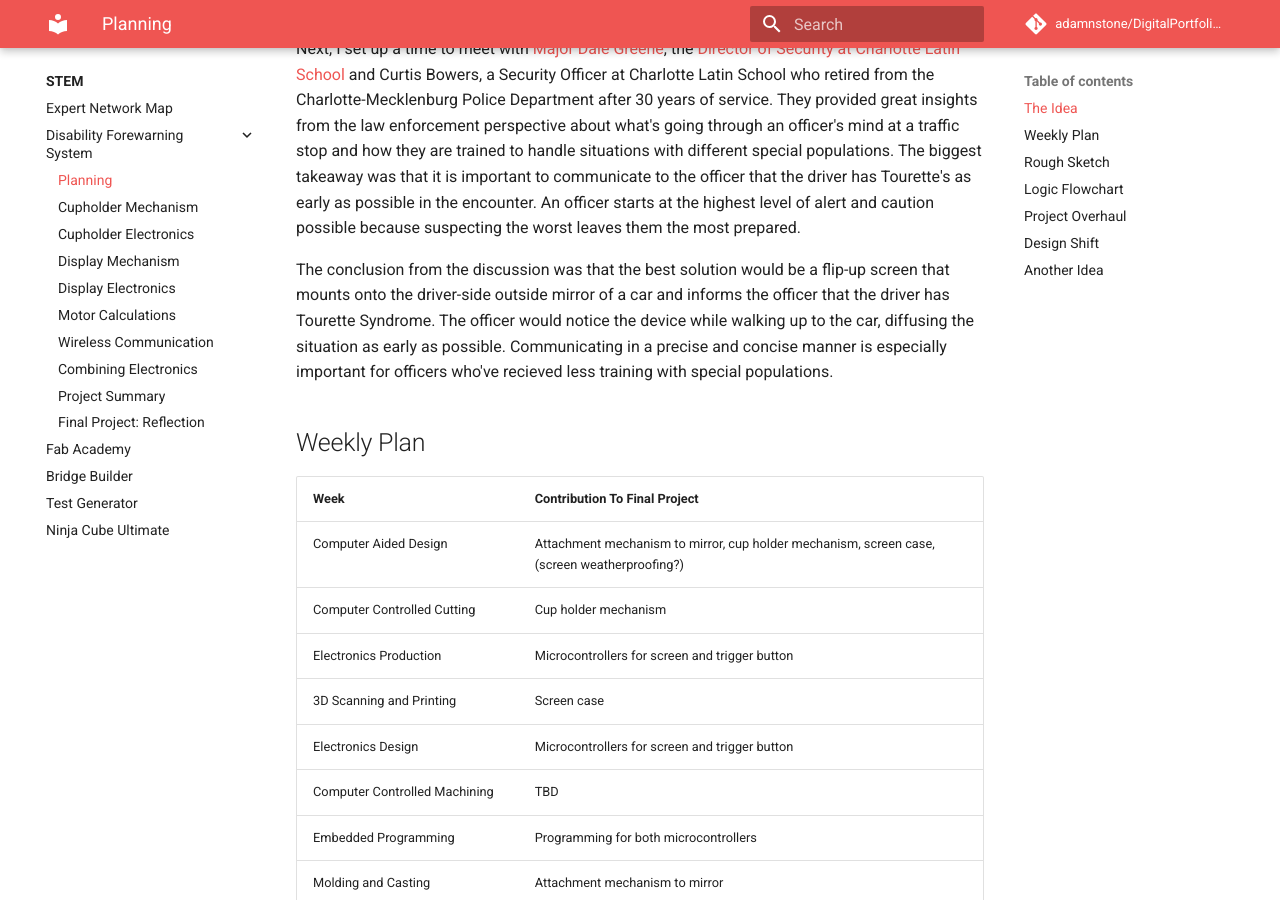
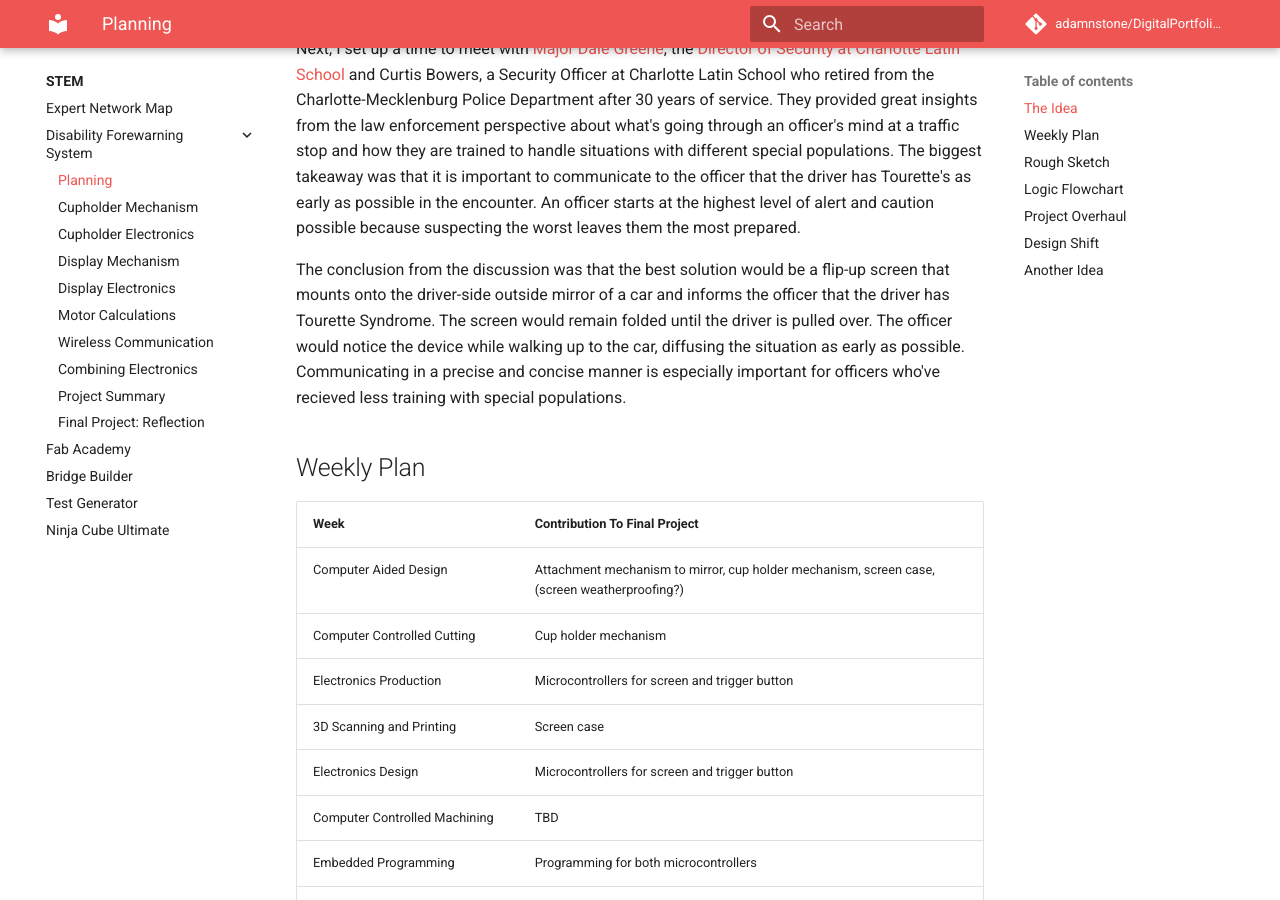
Before and after one commit to adamnstone/DigitalPortfolioWebsite, an MkDocs documentation site: the page built from docs/stem/disability-forewarning-system/final-project-planning.md, in a window 1280 px wide and 900 px high, scrolled down 1143 px. Built offline with MkDocs 1.6.1 and Material for MkDocs 9.7.7, drawn with Linux system fonts in a browser that asks for light colours; comment, search, counter and statistics services are not loaded; some of the changed text lies outside the part shown.

Commit message:
mermaid2 fixed (logic flochart final-rpoject-planning.md

```diff
--- a/docs/stem/disability-forewarning-system/final-project-planning.md
+++ b/docs/stem/disability-forewarning-system/final-project-planning.md
@@ -16,7 +16,7 @@
 
 Next, I set up a time to meet with [Major Dale Greene](https://www.linkedin.com/in/dale-greene-6501266b), the [Director of Security at Charlotte Latin School](https://www.charlottelatin.org/programs/safety) and Curtis Bowers, a Security Officer at Charlotte Latin School who retired from the Charlotte-Mecklenburg Police Department after 30 years of service. They provided great insights from the law enforcement perspective about what's going through an officer's mind at a traffic stop and how they are trained to handle situations with different special populations. The biggest takeaway was that it is important to communicate to the officer that the driver has Tourette's as early as possible in the encounter. An officer starts at the highest level of alert and caution possible because suspecting the worst leaves them the most prepared.
 
-The conclusion from the discussion was that the best solution would be a flip-up screen that mounts onto the driver-side outside mirror of a car and informs the officer that the driver has Tourette Syndrome. The officer would notice the device while walking up to the car, diffusing the situation as early as possible. Communicating in a precise and concise manner is especially important for officers who've recieved less training with special populations.
+The conclusion from the discussion was that the best solution would be a flip-up screen that mounts onto the driver-side outside mirror of a car and informs the officer that the driver has Tourette Syndrome. The screen would remain folded until the driver is pulled over. The officer would notice the device while walking up to the car, diffusing the situation as early as possible. Communicating in a precise and concise manner is especially important for officers who've recieved less training with special populations.
 
 ## Weekly Plan
 
--- a/mkdocs.yml
+++ b/mkdocs.yml
@@ -58,7 +58,11 @@
       pygments_lang_class: true
   - pymdownx.inlinehilite
   - pymdownx.snippets
-  - pymdownx.superfences
+  - pymdownx.superfences:
+      custom_fences:
+        - name: mermaid
+          class: mermaid
+          format: !!python/name:pymdownx.superfences.fence_code_format
 plugins:
     - search
     - mermaid2
```
Also changed, not shown: docs/arts/index.md (+1 -1 lines).
